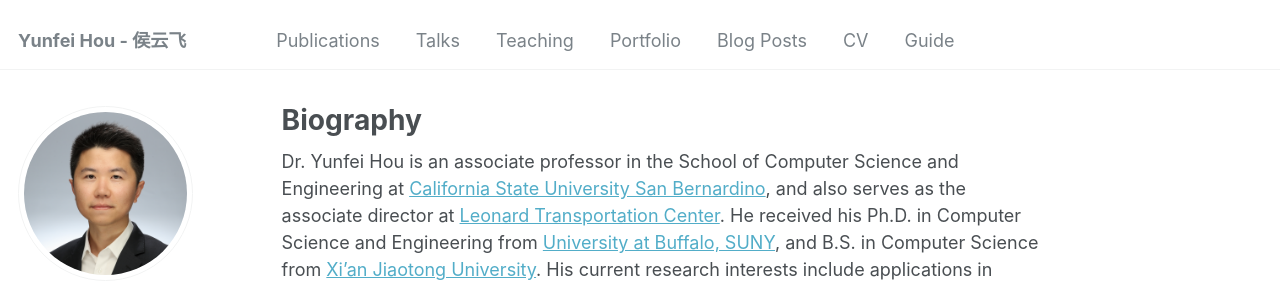
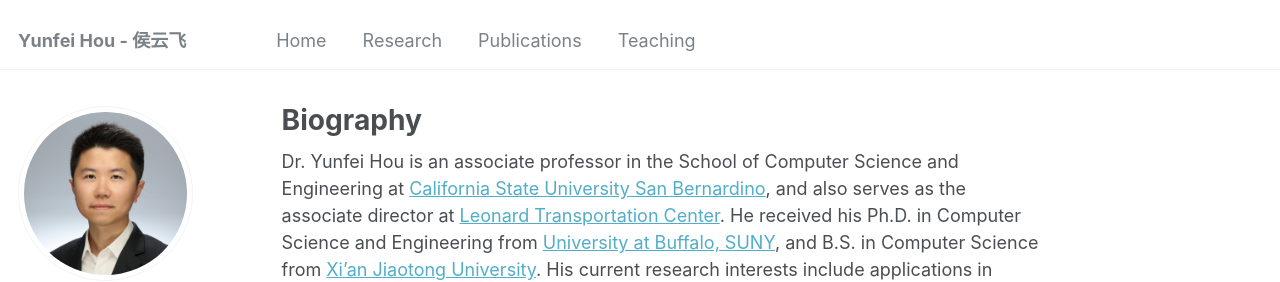
Before and after one commit to feiyunhou/feiyunhou.github.io, a Jekyll site: the page built from _pages/about.md, in a window 1280 px wide. Shown: the top 282 px of the page. Built offline with Jekyll 4.4.1, drawn with Linux system fonts in a browser that asks for light colours.

Commit message:
Update navigation.yml

```diff
--- a/_data/navigation.yml
+++ b/_data/navigation.yml
@@ -1,22 +1,13 @@
 # main links links
 main:
+  - title: "Home"
+    url: /about/
+
+  - title: "Research"
+    url: /portfolio/
+
   - title: "Publications"
     url: /publications/
 
-  - title: "Talks"
-    url: /talks/
-
   - title: "Teaching"
-    url: /teaching/
-
-  - title: "Portfolio"
-    url: /portfolio/
-
-  - title: "Blog Posts"
-    url: /year-archive/
-
-  - title: "CV"
     url: /cv/
-
-  - title: "Guide"
-    url: /markdown/
```
